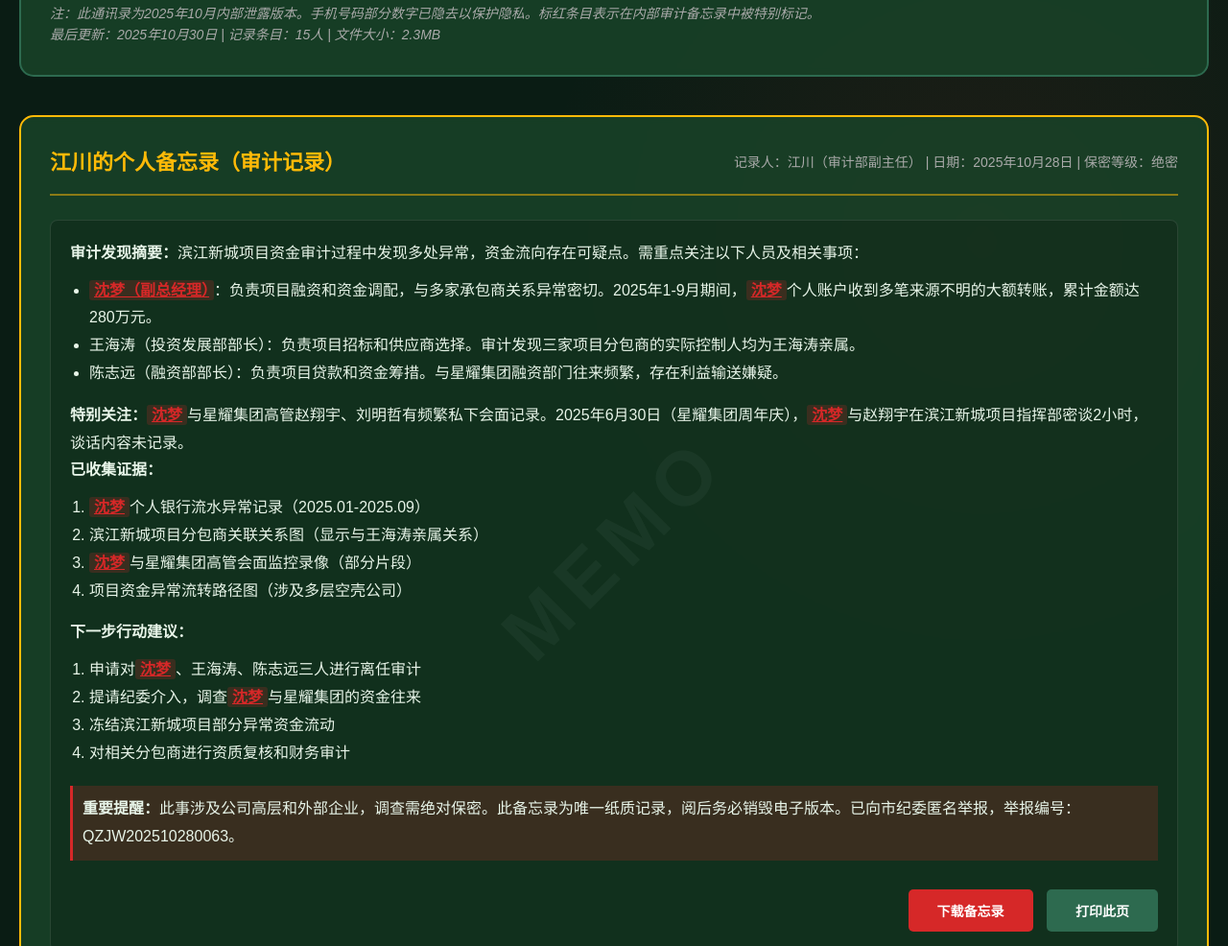
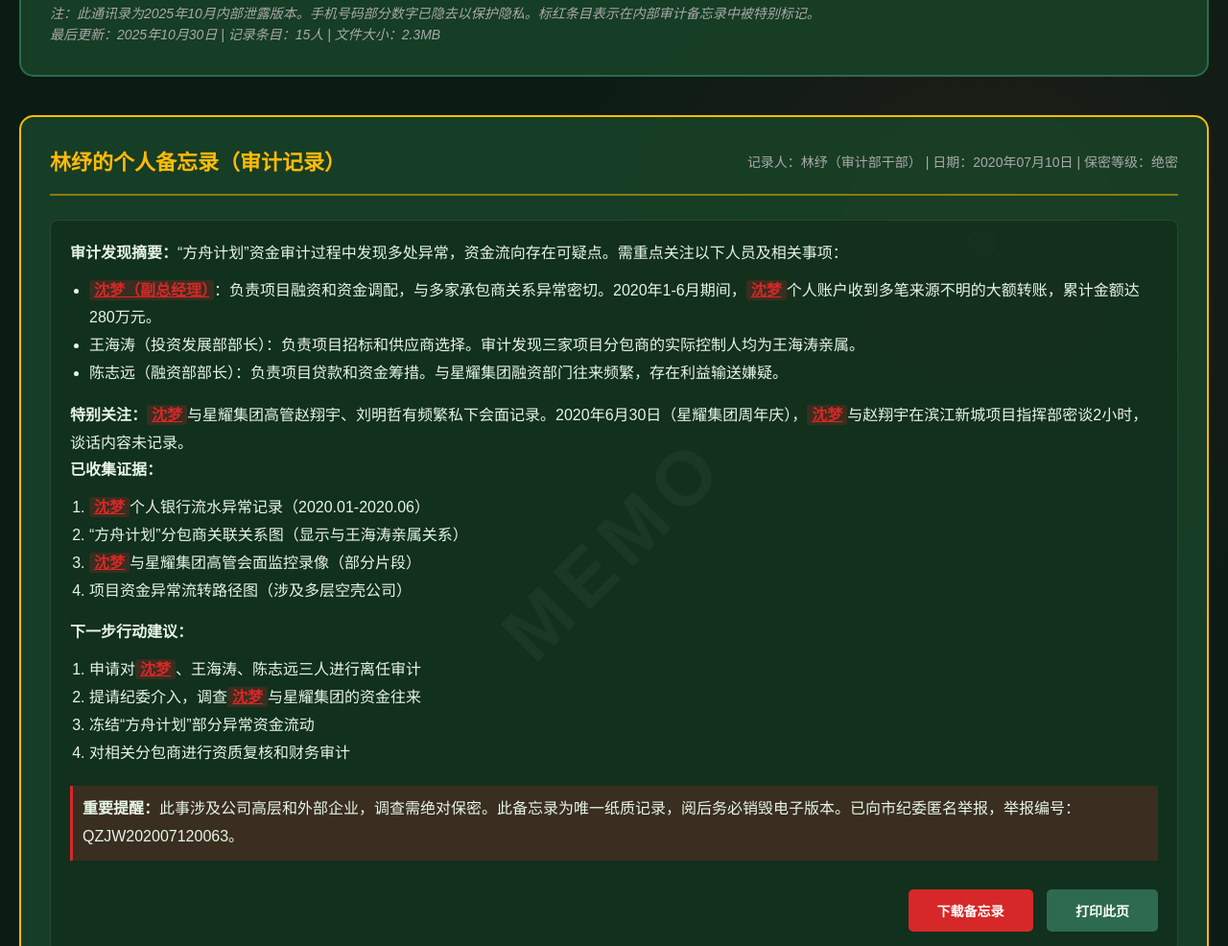
Before and after one commit to ternuraerrr/binjiang_case_game, a plain HTML site: page chengtou.html in a window 1280 px wide. Shown: the part 1840-2826 px from the top of the page at 96% size. Drawn offline with Linux system fonts and the light colour scheme.

Commit message:
Add files via upload

```diff
--- a/chengtou.html
+++ b/chengtou.html
@@ -536,27 +536,27 @@
         </div>
     </div>
 
-    <!-- 江川的备忘录 -->
+    <!-- 林纾的备忘录 -->
     <div class="memo-container">
         <div class="memo-header">
-            <div class="memo-title">江川的个人备忘录（审计记录）</div>
-            <div class="memo-author">记录人：江川（审计部副主任） | 日期：2025年10月28日 | 保密等级：绝密</div>
+            <div class="memo-title">林纾的个人备忘录（审计记录）</div>
+            <div class="memo-author">记录人：林纾（审计部干部） | 日期：2020年07月10日 | 保密等级：绝密</div>
         </div>
         <div class="memo-content">
-            <p><strong>审计发现摘要：</strong>滨江新城项目资金审计过程中发现多处异常，资金流向存在可疑点。需重点关注以下人员及相关事项：</p>
+            <p><strong>审计发现摘要：</strong>“方舟计划”资金审计过程中发现多处异常，资金流向存在可疑点。需重点关注以下人员及相关事项：</p>
 
             <ul style="margin-left: 20px; margin-top: 10px; margin-bottom: 15px;">
-                <li><span class="memo-highlight">沈梦（副总经理）</span>：负责项目融资和资金调配，与多家承包商关系异常密切。2025年1-9月期间，<span class="memo-highlight">沈梦</span>个人账户收到多笔来源不明的大额转账，累计金额达280万元。</li>
+                <li><span class="memo-highlight">沈梦（副总经理）</span>：负责项目融资和资金调配，与多家承包商关系异常密切。2020年1-6月期间，<span class="memo-highlight">沈梦</span>个人账户收到多笔来源不明的大额转账，累计金额达280万元。</li>
                 <li>王海涛（投资发展部部长）：负责项目招标和供应商选择。审计发现三家项目分包商的实际控制人均为王海涛亲属。</li>
                 <li>陈志远（融资部部长）：负责项目贷款和资金筹措。与星耀集团融资部门往来频繁，存在利益输送嫌疑。</li>
             </ul>
 
-            <p><strong>特别关注：</strong><span class="memo-highlight">沈梦</span>与星耀集团高管赵翔宇、刘明哲有频繁私下会面记录。2025年6月30日（星耀集团周年庆），<span class="memo-highlight">沈梦</span>与赵翔宇在滨江新城项目指挥部密谈2小时，谈话内容未记录。</p>
+            <p><strong>特别关注：</strong><span class="memo-highlight">沈梦</span>与星耀集团高管赵翔宇、刘明哲有频繁私下会面记录。2020年6月30日（星耀集团周年庆），<span class="memo-highlight">沈梦</span>与赵翔宇在滨江新城项目指挥部密谈2小时，谈话内容未记录。</p>
 
             <p><strong>已收集证据：</strong></p>
             <ol style="margin-left: 20px; margin-top: 10px; margin-bottom: 15px;">
-                <li><span class="memo-highlight">沈梦</span>个人银行流水异常记录（2025.01-2025.09）</li>
-                <li>滨江新城项目分包商关联关系图（显示与王海涛亲属关系）</li>
+                <li><span class="memo-highlight">沈梦</span>个人银行流水异常记录（2020.01-2020.06）</li>
+                <li>“方舟计划”分包商关联关系图（显示与王海涛亲属关系）</li>
                 <li><span class="memo-highlight">沈梦</span>与星耀集团高管会面监控录像（部分片段）</li>
                 <li>项目资金异常流转路径图（涉及多层空壳公司）</li>
             </ol>
@@ -565,12 +565,12 @@
             <ol style="margin-left: 20px; margin-top: 10px;">
                 <li>申请对<span class="memo-highlight">沈梦</span>、王海涛、陈志远三人进行离任审计</li>
                 <li>提请纪委介入，调查<span class="memo-highlight">沈梦</span>与星耀集团的资金往来</li>
-                <li>冻结滨江新城项目部分异常资金流动</li>
+                <li>冻结“方舟计划”部分异常资金流动</li>
                 <li>对相关分包商进行资质复核和财务审计</li>
             </ol>
 
             <p style="margin-top: 20px; padding: 10px; background-color: rgba(214, 40, 40, 0.2); border-left: 3px solid var(--accent-color);">
-                <strong>重要提醒：</strong>此事涉及公司高层和外部企业，调查需绝对保密。此备忘录为唯一纸质记录，阅后务必销毁电子版本。已向市纪委匿名举报，举报编号：QZJW202510280063。
+                <strong>重要提醒：</strong>此事涉及公司高层和外部企业，调查需绝对保密。此备忘录为唯一纸质记录，阅后务必销毁电子版本。已向市纪委匿名举报，举报编号：QZJW202007120063。
             </p>
 
             <div style="text-align: right; margin-top: 20px;">
```
